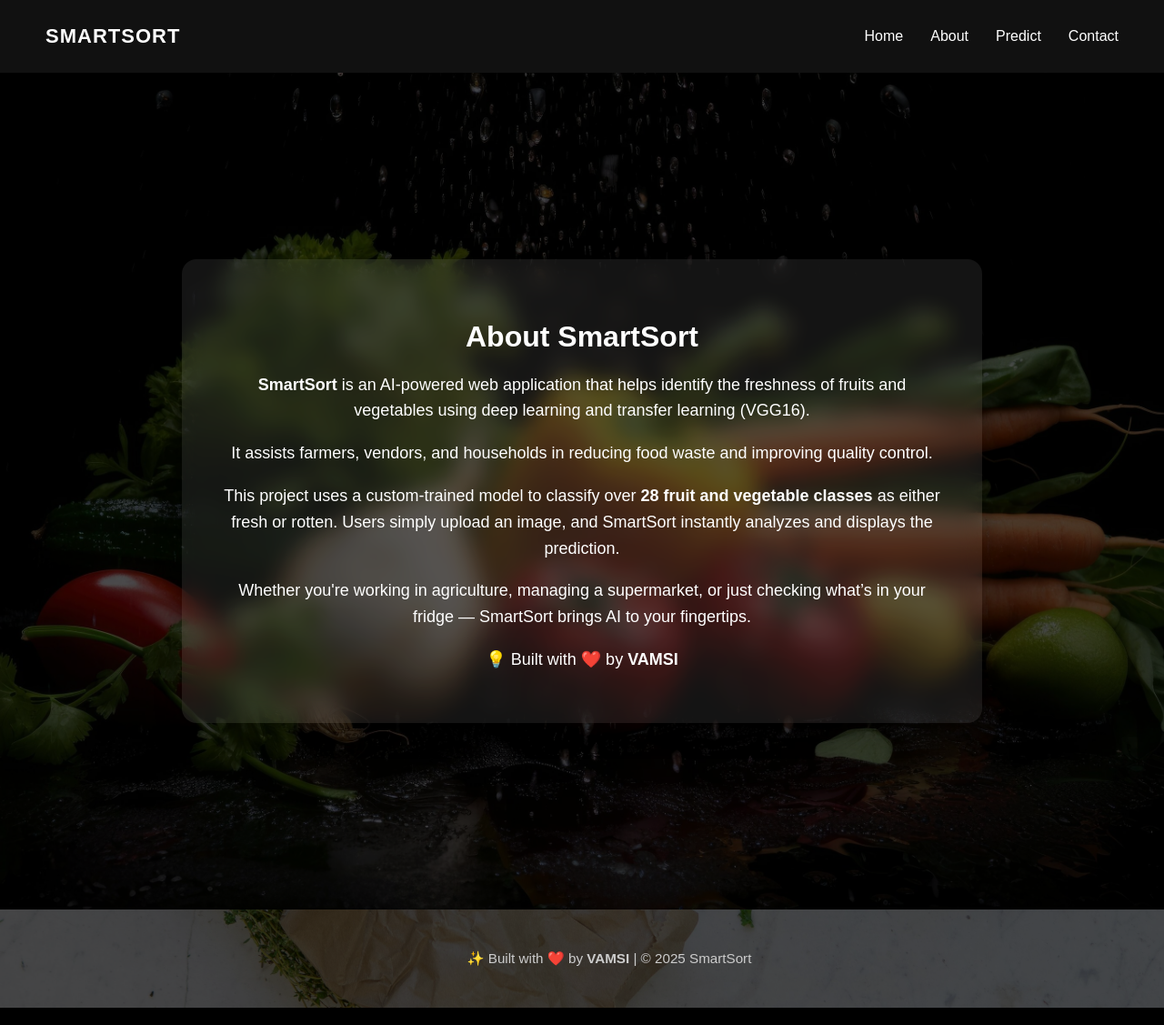
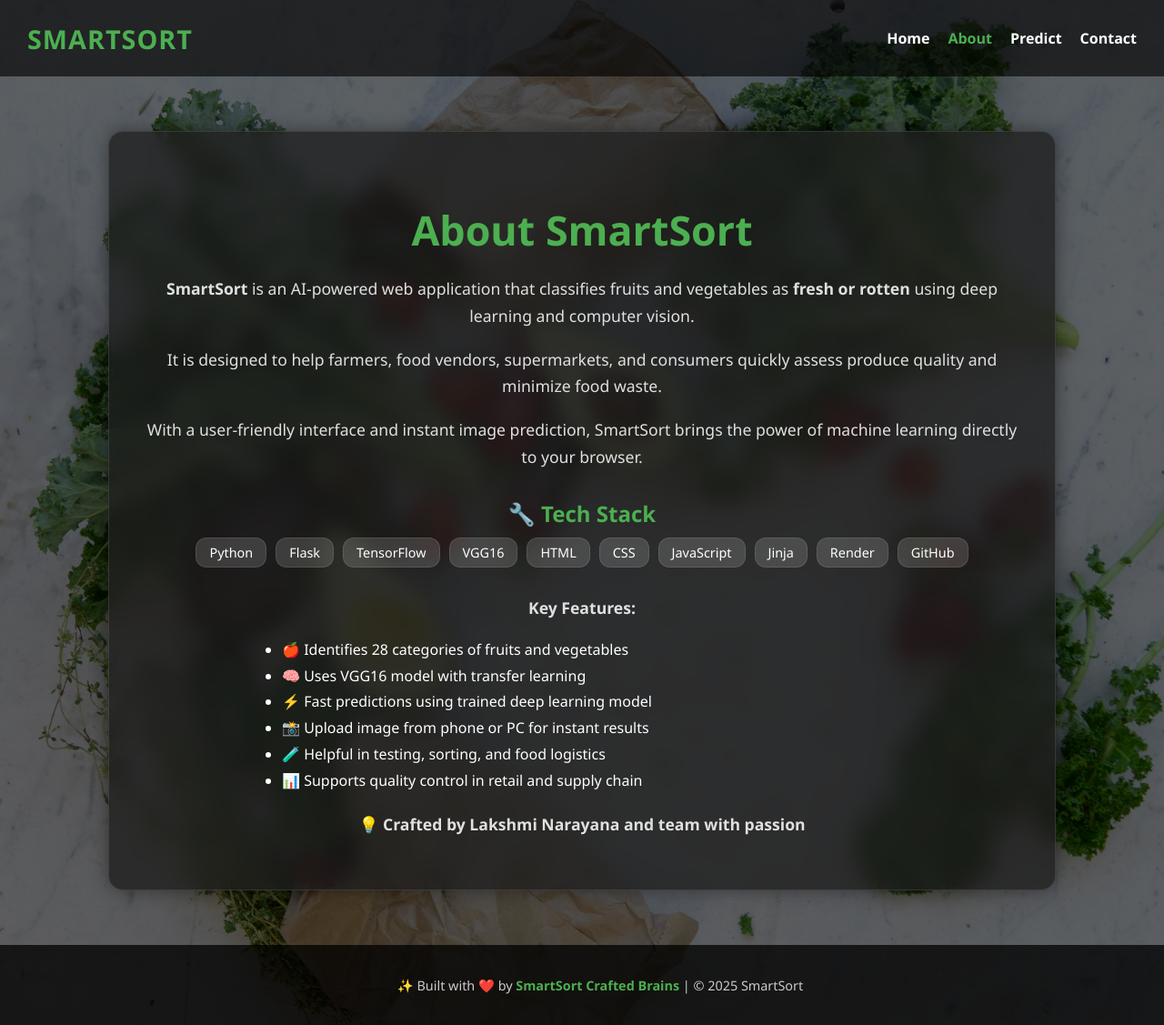
Before and after one commit to vamsi746/smartsort, a Flask app: page /about in a window 1280 px wide; the page is wider, and only the part inside the window is pictured. Shown: that part at 91% size. Run offline with Flask 3, Linux system fonts and the light colour scheme.

Commit message:
Update about.html

```diff
--- a/templates/about.html
+++ b/templates/about.html
@@ -1,9 +1,127 @@
 <!DOCTYPE html>
 <html lang="en">
 <head>
+  <!-- Very important for mobile responsiveness -->
+  <meta name="viewport" content="width=device-width, initial-scale=1.0">
   <meta charset="UTF-8">
   <title>About | SmartSort</title>
   <link rel="stylesheet" href="{{ url_for('static', filename='css/style.css') }}">
+  <style>
+    body {
+      margin: 0;
+      font-family: 'Segoe UI', sans-serif;
+      background: url("{{ url_for('static', filename='img/bg-dark.jpg') }}") no-repeat center center/cover;
+      color: #f0f0f0;
+    }
+
+    nav {
+      display: flex;
+      justify-content: space-between;
+      align-items: center;
+      padding: 15px 30px;
+      background-color: rgba(0, 0, 0, 0.85);
+    }
+
+    nav .logo {
+      font-size: 1.8em;
+      font-weight: bold;
+      color: #4CAF50;
+    }
+
+    nav ul {
+      list-style: none;
+      display: flex;
+      gap: 20px;
+    }
+
+    nav ul li a {
+      color: white;
+      text-decoration: none;
+      font-weight: bold;
+    }
+
+    nav ul li a.active {
+      color: #4CAF50;
+    }
+
+    .about-section {
+      display: flex;
+      justify-content: center;
+      align-items: center;
+      min-height: 100vh;
+      padding: 60px 20px;
+      background-color: rgba(0, 0, 0, 0.6);
+    }
+
+    .about-card {
+      background: rgba(30, 30, 30, 0.75);
+      border: 1px solid rgba(255, 255, 255, 0.1);
+      border-radius: 16px;
+      padding: 40px;
+      max-width: 960px;
+      text-align: center;
+      backdrop-filter: blur(10px);
+      box-shadow: 0 0 20px rgba(0, 0, 0, 0.4);
+    }
+
+    .about-card h1 {
+      font-size: 2.8em;
+      margin-bottom: 20px;
+      color: #4CAF50;
+    }
+
+    .about-card p {
+      font-size: 1.1em;
+      line-height: 1.7;
+      margin-bottom: 16px;
+      color: #e0e0e0;
+    }
+
+    .highlight {
+      margin-top: 20px;
+      font-weight: bold;
+      font-size: 1.2em;
+      color: #ffd700;
+    }
+
+    .tech-stack {
+      margin: 30px 0;
+    }
+
+    .tech-stack h2 {
+      color: #4CAF50;
+      margin-bottom: 10px;
+      font-size: 1.5em;
+    }
+
+    .badges {
+      display: flex;
+      flex-wrap: wrap;
+      justify-content: center;
+      gap: 10px;
+    }
+
+    .badge {
+      background-color: rgba(255, 255, 255, 0.15);
+      color: #fff;
+      border-radius: 12px;
+      padding: 6px 14px;
+      font-size: 0.9em;
+      border: 1px solid rgba(255, 255, 255, 0.1);
+    }
+
+    footer {
+      text-align: center;
+      padding: 20px;
+      background: rgba(0, 0, 0, 0.9);
+      color: #ccc;
+      font-size: 0.9em;
+    }
+
+    footer strong {
+      color: #4CAF50;
+    }
+  </style>
 </head>
 <body>
   <nav>
@@ -16,20 +134,45 @@
     </ul>
   </nav>
 
-    <section class="about-hero">
-        <div class="overlay"></div>
+  <section class="about-section">
     <div class="about-card">
       <h1>About SmartSort</h1>
-            <p><strong>SmartSort</strong> is an AI-powered web application that helps identify the freshness of fruits and vegetables using deep learning and transfer learning (VGG16).</p>
-            <p>It assists farmers, vendors, and households in reducing food waste and improving quality control.</p>
-            <p>This project uses a custom-trained model to classify over <strong>28 fruit and vegetable classes</strong> as either fresh or rotten. Users simply upload an image, and SmartSort instantly analyzes and displays the prediction.</p>
-            <p>Whether you're working in agriculture, managing a supermarket, or just checking what’s in your fridge — SmartSort brings AI to your fingertips.</p>
-            <p class="highlight">💡 Built with ❤️ by <strong>VAMSI</strong></p>
+      <p><strong>SmartSort</strong> is an AI-powered web application that classifies fruits and vegetables as <strong>fresh or rotten</strong> using deep learning and computer vision.</p>
+      <p>It is designed to help farmers, food vendors, supermarkets, and consumers quickly assess produce quality and minimize food waste.</p>
+      <p>With a user-friendly interface and instant image prediction, SmartSort brings the power of machine learning directly to your browser.</p>
+
+      <div class="tech-stack">
+        <h2>🔧 Tech Stack</h2>
+        <div class="badges">
+          <div class="badge">Python</div>
+          <div class="badge">Flask</div>
+          <div class="badge">TensorFlow</div>
+          <div class="badge">VGG16</div>
+          <div class="badge">HTML</div>
+          <div class="badge">CSS</div>
+          <div class="badge">JavaScript</div>
+          <div class="badge">Jinja</div>
+          <div class="badge">Render</div>
+          <div class="badge">GitHub</div>
+        </div>
+      </div>
+
+      <p><strong>Key Features:</strong></p>
+      <ul style="text-align:left; max-width: 700px; margin: auto; line-height: 1.8;">
+        <li>🍎 Identifies 28 categories of fruits and vegetables</li>
+        <li>🧠 Uses VGG16 model with transfer learning</li>
+        <li>⚡ Fast predictions using trained deep learning model</li>
+        <li>📸 Upload image from phone or PC for instant results</li>
+        <li>🧪 Helpful in testing, sorting, and food logistics</li>
+        <li>📊 Supports quality control in retail and supply chain</li>
+      </ul>
+
+      <p class="highlight">💡 Crafted by <strong>Lakshmi Narayana</strong> and team with passion</p>
     </div>
   </section>
 
   <footer>
-        <p>✨ Built with ❤️ by <strong>VAMSI</strong> | © 2025 SmartSort</p>
+    <p>✨ Built with ❤️ by <strong>SmartSort Crafted Brains</strong> | © 2025 SmartSort</p>
   </footer>
 </body>
 </html>
```
Lines whose indentation alone changed are shown as unchanged.
